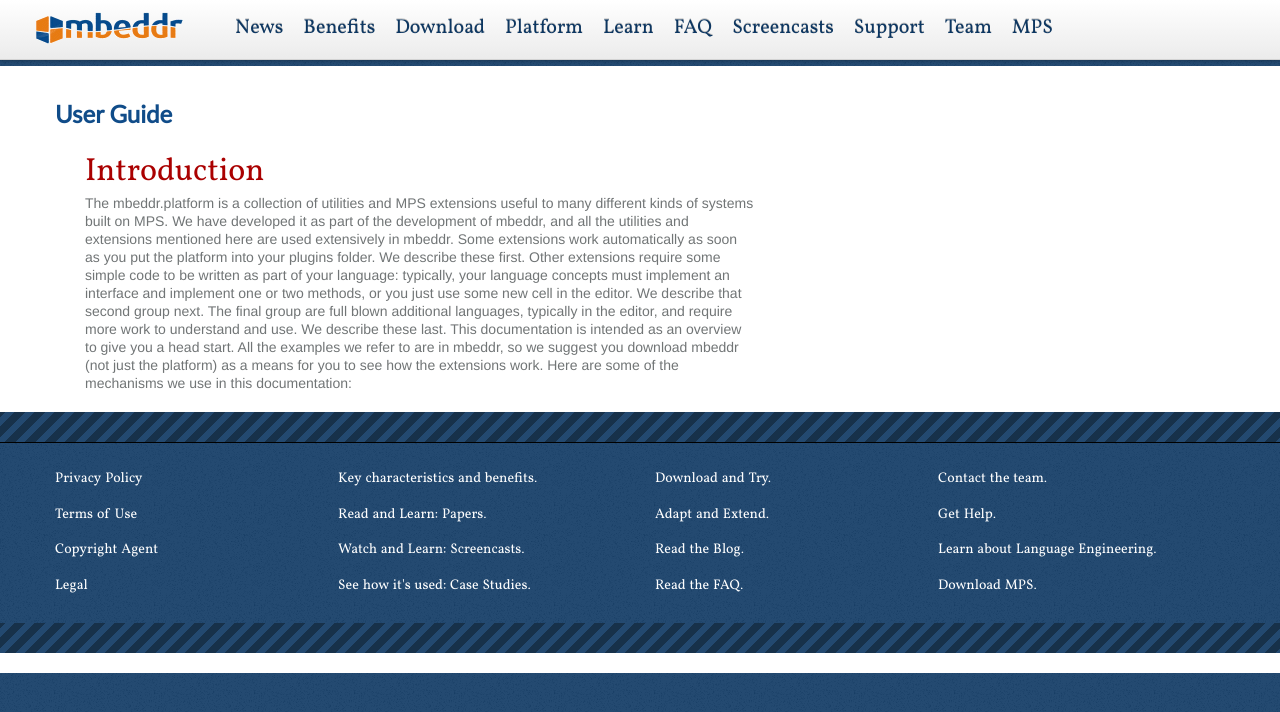
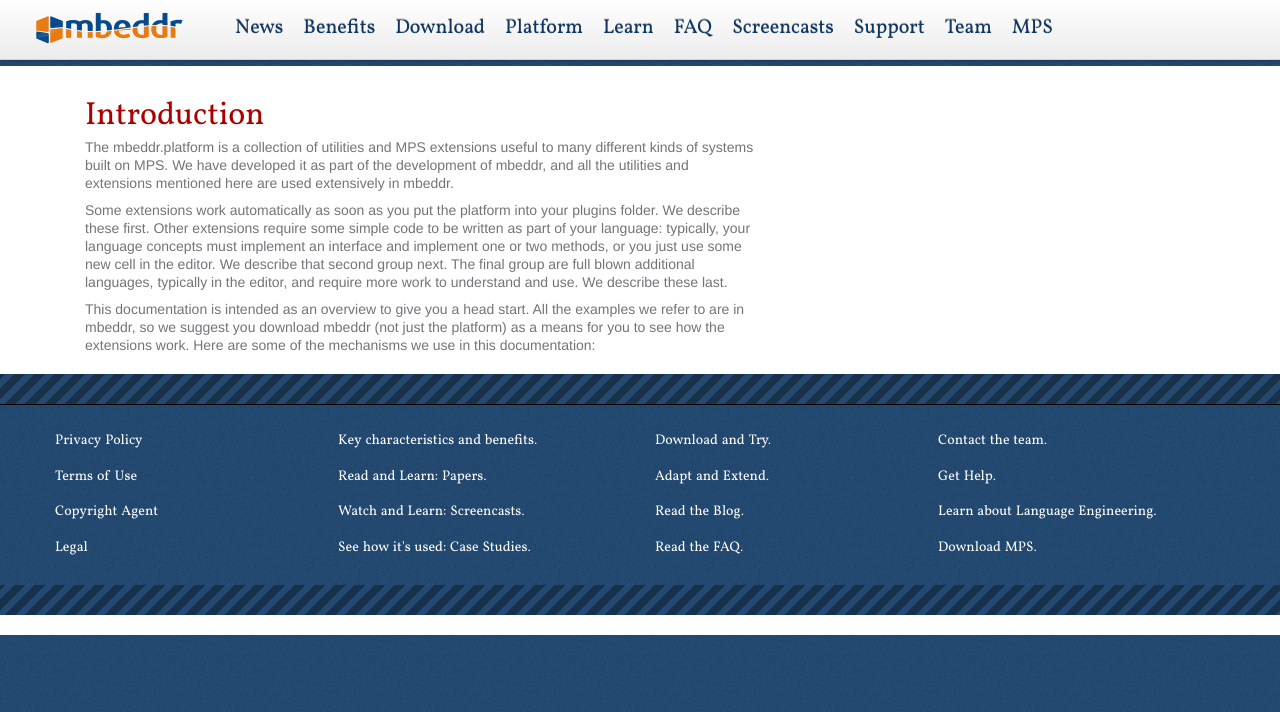
Before and after one commit to mbeddr/mbeddr.github.io, a Jekyll site: the page platform.html, which Jekyll copies as it is, in a window 1280 px wide. Shown: the top 712 px of the page. Built offline with Jekyll 4.4.1, drawn with Linux system fonts in a browser that asks for light colours; nearby versions of some CDN libraries; library files that are not in the unit come from our copies.

Commit message:
added platform page

```diff
--- a/platform.html
+++ b/platform.html
@@ -113,7 +113,6 @@
 <div id="page">
 <div class="inner">
 <div class="container clearfix">
-<h2>User Guide</h2>
 
 <div class="container">
     <div class="container">
@@ -127,7 +126,9 @@
                 to many different kinds of systems built on MPS. We have developed it as part
                 of the development of mbeddr, and all the utilities and extensions mentioned
                 here are used extensively in mbeddr.
+            </p>
 
+            <p>
                 Some extensions work automatically as soon as you put the platform into your
                 plugins folder. We describe these first. Other extensions require some
                 simple code to be written as part of your language: typically, your language
@@ -135,7 +136,9 @@
                 just use some new cell in the editor. We describe that second group next.
                 The final group are full blown additional languages, typically in the editor,
                 and require more work to understand and use. We describe these last.
+            </p>
 
+            <p>
                 This documentation is intended as an overview to give you a head start.
                 All the examples we refer to are in mbeddr, so we suggest you download
                 mbeddr (not just the platform) as a means for you to see how the extensions
```
Also changed, not shown: images/blog/cpp (1).png (deleted).
